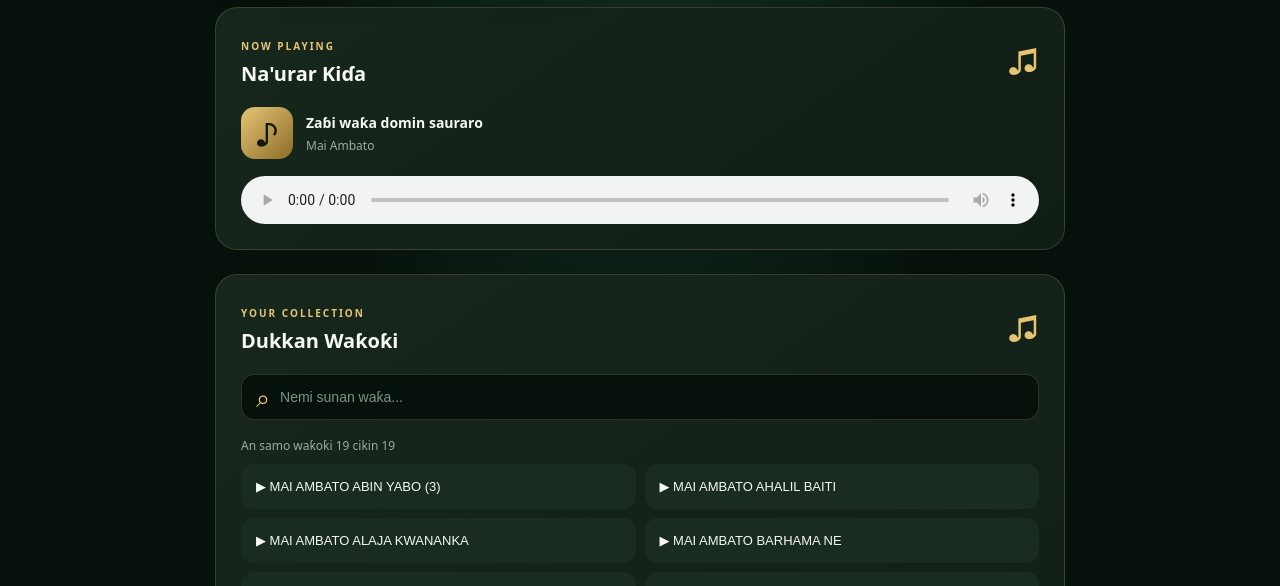
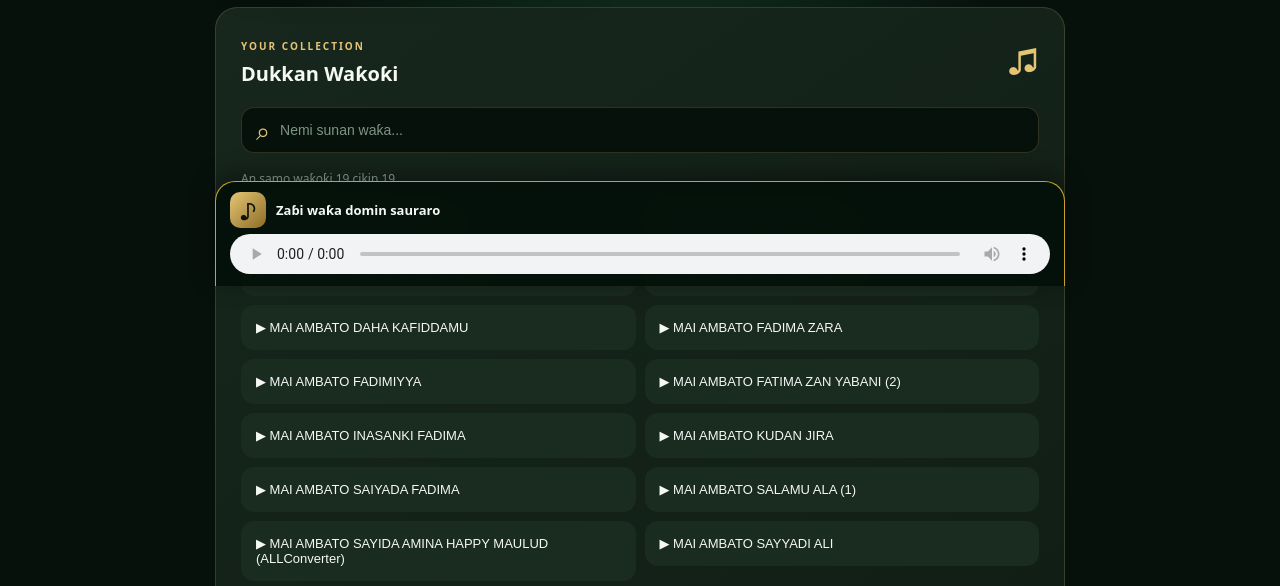
Before and after one commit to abbanbasira321-stack/Mai-Ambato-Player, a website: page www/index.html in a window 1280 px wide. Shown: the part 514-1100 px from the top of the page. Drawn offline with Linux system fonts and the light colour scheme.

Commit message:
Fix music player at bottom of screen

```diff
--- a/www/style.css
+++ b/www/style.css
@@ -392,3 +392,89 @@ footer small {
     padding: 15px;
   }
 }
+
+/* FIXED BOTTOM MUSIC PLAYER */
+body {
+  padding-bottom: 155px !important;
+}
+
+.now-playing {
+  position: fixed !important;
+  bottom: 0 !important;
+  left: 0 !important;
+  right: 0 !important;
+  z-index: 9999 !important;
+
+  width: auto !important;
+  max-width: 850px !important;
+  margin: 0 auto !important;
+
+  padding: 10px 14px calc(12px + env(safe-area-inset-bottom)) !important;
+
+  background: rgba(5, 18, 11, 0.98) !important;
+  border: 1px solid #c9a227 !important;
+  border-bottom: none !important;
+  border-radius: 20px 20px 0 0 !important;
+
+  box-shadow: 0 -5px 25px rgba(0, 0, 0, 0.45) !important;
+  backdrop-filter: blur(14px);
+}
+
+.now-playing .section-heading {
+  display: none !important;
+}
+
+.now-playing .track-info {
+  display: flex !important;
+  align-items: center !important;
+  gap: 10px !important;
+  margin: 0 0 6px !important;
+}
+
+.now-playing .track-art {
+  width: 36px !important;
+  height: 36px !important;
+  min-width: 36px !important;
+  border-radius: 10px !important;
+  display: flex !important;
+  align-items: center !important;
+  justify-content: center !important;
+  font-size: 22px !important;
+}
+
+.now-playing .track-details {
+  min-width: 0 !important;
+  flex: 1 !important;
+}
+
+.now-playing .track-details h3 {
+  margin: 0 !important;
+  font-size: 13px !important;
+  white-space: nowrap !important;
+  overflow: hidden !important;
+  text-overflow: ellipsis !important;
+}
+
+.now-playing .track-details p {
+  display: none !important;
+}
+
+.now-playing audio {
+  display: block !important;
+  width: 100% !important;
+  height: 40px !important;
+  margin: 0 !important;
+}
+
+@media (max-width: 600px) {
+  body {
+    padding-bottom: 150px !important;
+  }
+
+  .now-playing {
+    width: auto !important;
+    border-radius: 18px 18px 0 0 !important;
+  }
+}
+
+/* END FIXED BOTTOM MUSIC PLAYER */
```
